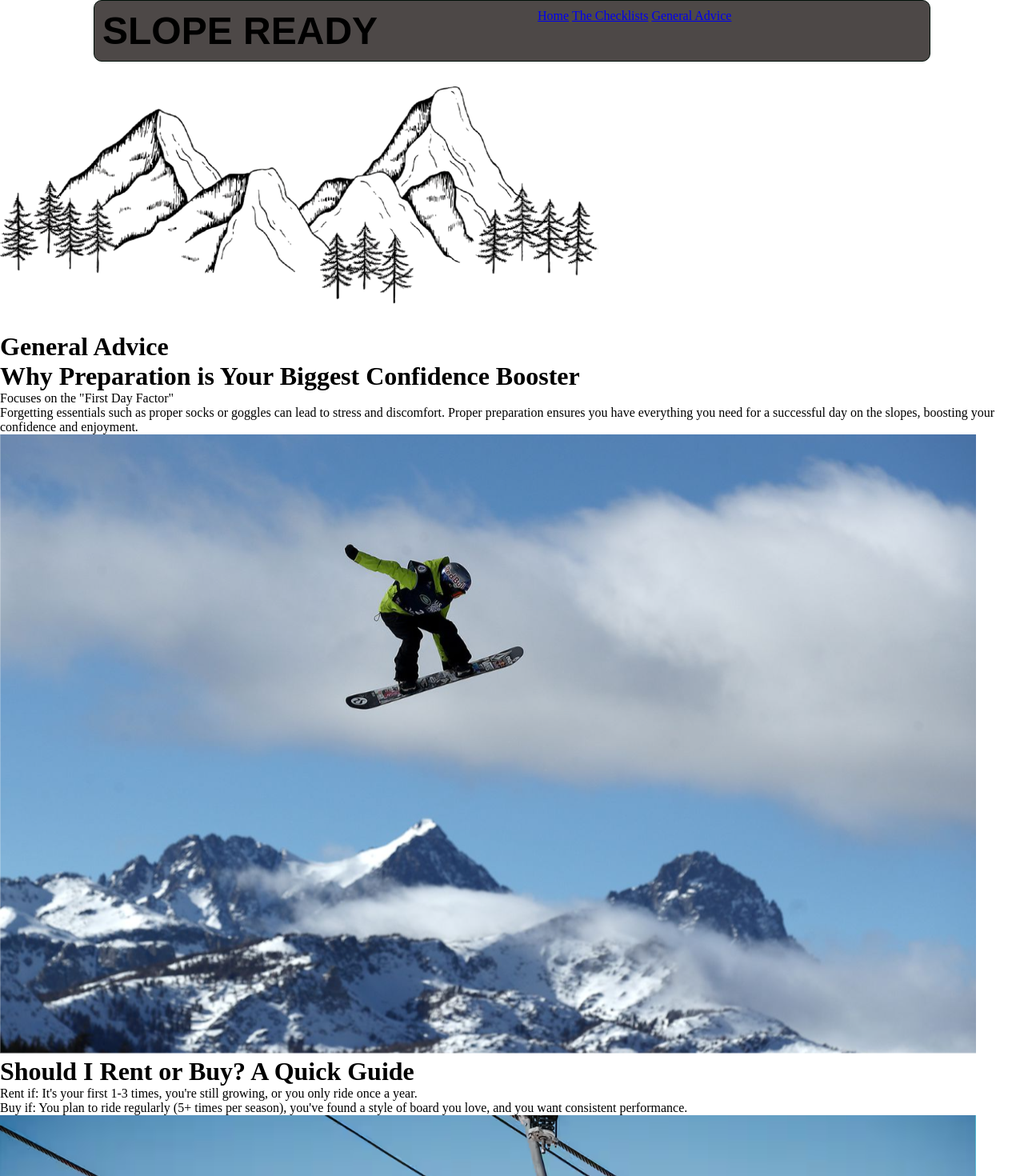
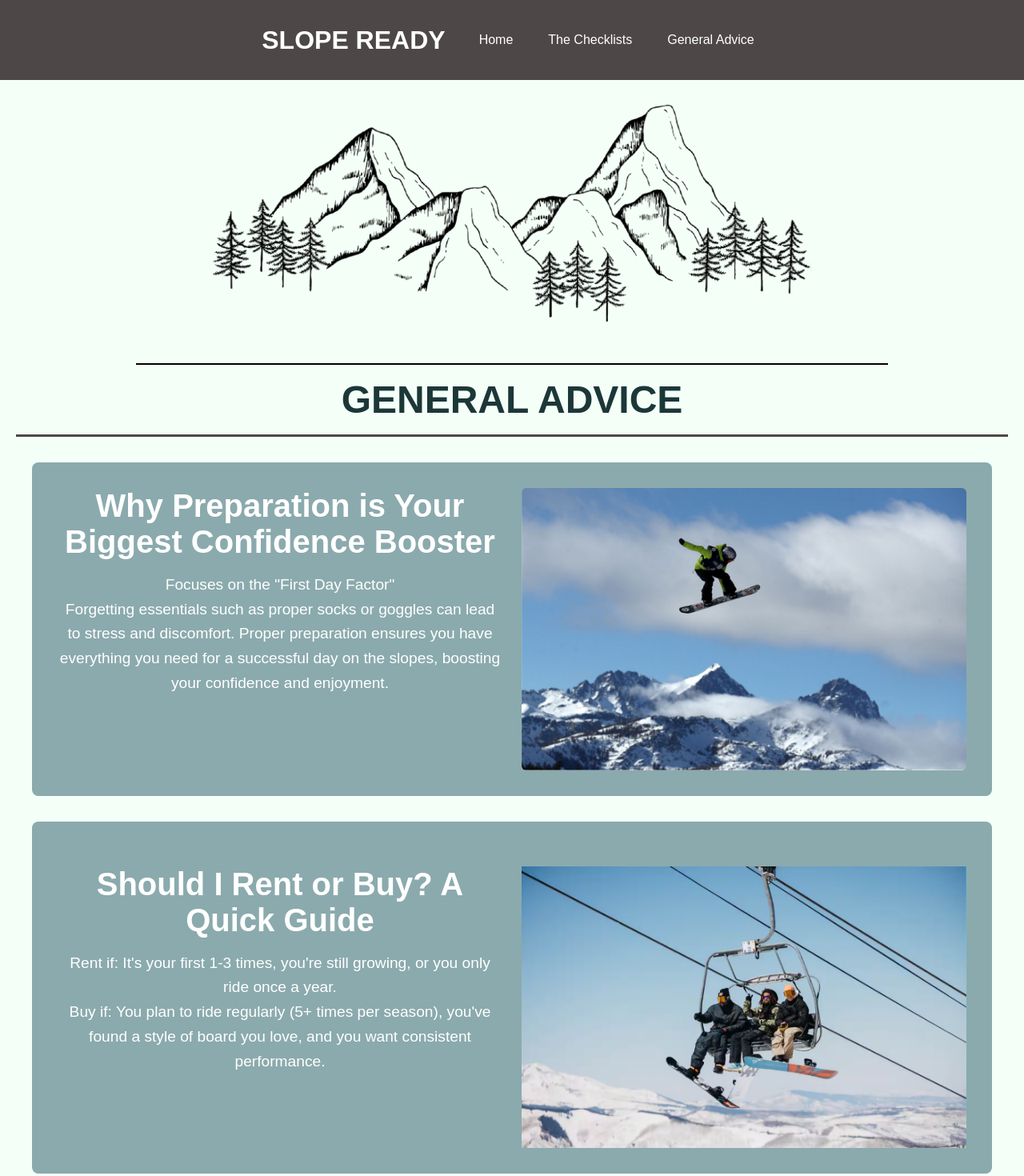
Before and after one commit to Sophie-Emm/wdd130-mackay, a plain HTML site: page generaladvice.html in a window 1280 px wide. Shown: the top 1470 px of the page at 80% size. Drawn offline with Linux system fonts and the light colour scheme.

Commit message:
Finished General Advice Page

```diff
--- a/generaladvice.css
+++ /dev/null
@@ -1,21 +0,0 @@
-* {
-    margin: 0;
-    padding: 0;
-}
-@import url(https://fonts.google.com/specimen/Staatliches);
-@import url(https://fonts.google.com/specimen/Kanit);
-nav {
-    max-width: 80%;
-    margin: auto;
-    background-color: #4D4847;
-    display: flex;
-    padding: 10px;
-    border: 1px solid #000f08;
-    border-radius: 10px;
-
-}
-nav h1 {
-    font-size: 3em;
-    font-family: 'Staatliches', sans-serif;
-    padding-right: 200px;
-}
--- a/generaladvice.html
+++ b/generaladvice.html
@@ -4,35 +4,48 @@
     <meta charset="UTF-8">
     <meta name="viewport" content="width=device-width, initial-scale=1.0">
     <title>General Advice</title>
-    <link rel="stylesheet" href="generaladvice.css">
+    <link rel="stylesheet" href="styles/styles.css">
+    <link rel="stylesheet" href="styles/generaladvice.css">
+</head>
 
+<body>
     <nav>
-        <h1>SLOPE READY</h1>
-        <ul>
-        <a href="index.html">Home</a>
-        <a href="checklist.html">The Checklists</a>
-        <a href="generaladvice.html">General Advice</a>
-        </ul>
+        <div class="nav-inner">
+            <h1 class="brand">SLOPE READY</h1>
+            <ul class="nav-links">
+                <li><a href="index.html">Home</a></li>
+                <li><a href="checklist.html">The Checklists</a></li>
+                <li><a href="generaladvice.html">General Advice</a></li>
+            </ul>
+        </div>
     </nav>
-</head>
-<body>
     <header>
-        <img src="/Images/MountainandTrees.png" alt="general advice image">
-        <h1>General Advice</h1>
+    <img src="Images/MountainandTrees.png" alt="general advice image">
+    <hr>
+        <h1>GENERAL ADVICE</h1>
     </header>
     <main>
+    <div id="wrapper1">
         <div id="prep">
             <h1>Why Preparation is Your Biggest Confidence Booster</h1>
             <p>Focuses on the "First Day Factor"</p>
             <p>Forgetting essentials such as proper socks or goggles can lead to stress and discomfort. Proper preparation ensures you have everything you need for a successful day on the slopes, boosting your confidence and enjoyment.</p>
         </div>
-        <img src="/Images/Preparation.png" alt="importance of preparation image">
-        <div id="rent/buy">
+        <div class="prep-image">
+            <img src="Images/Preparation.png" alt="importance of preparation image">
+        </div>
+        </div>
+    <div id="wrapper2">
+        <div id="rent-buy">
             <h1>Should I Rent or Buy? A Quick Guide</h1>
             <p>Rent if: It's your first 1-3 times, you're still growing, or you only ride once a year.</p>
             <p>Buy if: You plan to ride regularly (5+ times per season), you've found a style of board you love, and you want consistent performance.</p>
         </div>
-        <img src="/Images/Rent.png" alt="rent or buy image">
+    <div class="rent-buy-image">
+        <img src="Images/Rent.png" alt="rent or buy image">
+    </div>
+    </div>
+    <div id="wrapper3">
         <div id="lessons">
             <h1>Quick Tips for Your First Day</h1>
             <p>Take a Lesson: Invest in a 2-hour lesson; it saves you days of frustration on the slopes.</p>
@@ -40,6 +53,8 @@
             <p>Yield to Downhill Riders: The person below you has the right of way.</p>
             <p>Don't Stop: Never stop on the slope where people can't see you. Move to the side immediately.</p>
         </div>
+    </div>
+</div>
     </main>
 
 </body>
--- /dev/null
+++ b/styles/generaladvice.css
@@ -0,0 +1,150 @@
+
+* {
+    box-sizing: border-box;
+    margin: 0;
+    padding: 0;
+}
+
+@import url('https://fonts.googleapis.com/css2?family=Kanit&family=Staatliches&display=swap');
+
+nav {
+    width: 100%;
+    height: 100px;
+    background-color: #4D4847;
+    position: fixed;
+    top: 0;
+    left: 0;
+    z-index: 1000;
+    display: flex;
+    justify-content: center;
+    padding: 10px 0;
+}
+
+
+nav .nav-inner {
+    width: 80%;
+    display: flex;
+    align-items: center;
+    justify-content: center;
+    gap: 2rem;
+}
+
+nav .brand {
+    font-size: 2rem;
+    font-family: 'Staatliches', sans-serif;
+    color: #fff;
+    margin: 0;
+}
+
+nav .nav-links {
+    list-style: none;
+    display: flex;
+    gap: 1.5rem;
+    align-items: center;
+    margin: 0;
+    padding: 0;
+    font-family: 'Kanit', sans-serif;
+}
+
+nav .nav-links a {
+    color: #fff;
+    text-decoration: none;
+    padding: 6px 10px;
+    border-radius: 6px;
+}
+
+nav .nav-links a:hover {
+    background: rgba(255,255,255,0.08);
+}
+header {
+    background-color: #f4fff8;
+    text-align: center;
+    margin: 20px;
+    padding-top: 80px;
+    display: block;
+}
+header hr {
+    width: 80%;
+    border: 1px solid #000000;
+    margin: 1rem auto;
+}
+header h1 {
+    font-family: 'Staatliches', sans-serif;
+    font-size: 3rem;
+    color: #1c3738;
+}
+#wrapper1, #wrapper2, #wrapper3 {
+    text-align: center;
+    background-color: #8baaad;
+    width: min(1200px, 95%);
+    margin: 2rem auto;
+    padding: 2rem;
+    color: #fff;
+    border-radius: 8px;
+    display: grid;
+    grid-template-columns: 1fr 1fr;
+    grid-auto-rows: auto;
+    gap: 1.5rem;
+}
+#prep {
+    grid-row: 1 / 2;
+    grid-column: 1 / 2;
+}
+#prep h1 {
+    font-family: 'Staatliches', sans-serif;
+    font-size: 2.5rem;
+    margin-bottom: 1rem;
+}
+#prep p {
+    font-size: 1.2rem;
+    line-height: 1.6;
+}
+.prep-image {
+    grid-row: 1 / 2;
+    grid-column: 2 / 3;
+    display: flex;
+    align-items: center;
+    justify-content: center;
+}
+
+.prep-image img {
+    max-width: 600px;
+    width: 100%;
+    height: auto;
+    border-radius: 6px;
+}
+#rent-buy {
+    grid-row: 2 / 3;
+    grid-column: 1 / 2;
+}
+#rent-buy h1 {
+    font-family: 'Staatliches', sans-serif;
+    font-size: 2.5rem;
+    margin-bottom: 1rem;
+}
+#rent-buy p {
+    font-size: 1.2rem;
+    line-height: 1.6;
+}
+.rent-buy-image {
+    grid-row: 2 / 3;
+    grid-column: 2 / 3;
+    display: flex;
+    align-items: center;
+    justify-content: center;
+}
+
+.rent-buy-image img {
+    max-width: 600px;
+    width: 100%;
+    height: auto;
+}
+#lessons h1 {
+    font-family: 'Staatliches', sans-serif;
+    font-size: 2.5rem;
+    margin-bottom: 1rem;
+}
+#lessons p {
+    font-size: 1.2rem;
+    line-height: 1.6;
+}
```
